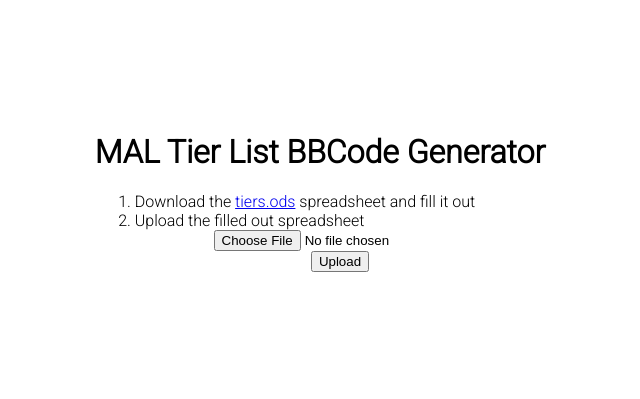
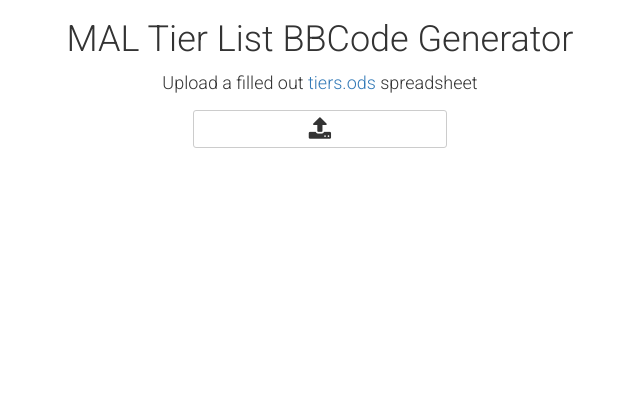
Before and after one commit to juliamarc/mal-tier-list-app, a Flask app: page / in a window 1280 px wide. Shown: the top 399 px of the page, without its empty margins (320-960 px from the left). Run offline with Flask 2, Linux system fonts and the light colour scheme; some libraries are stand-ins or nearby versions.

Commit message:
refactor

```diff
--- a/app.py
+++ b/app.py
@@ -1,6 +1,8 @@
 import os
 import uuid
 
+from werkzeug.exceptions import RequestEntityTooLarge
+from waitress import serve
 
 from flask import Flask, render_template, request
 
@@ -17,6 +19,10 @@ app = Flask(__name__)
 app.config['UPLOAD_FOLDER'] = UPLOAD_FOLDER
 app.config['MAX_CONTENT_LENGTH'] = 4 * 1024 * 1024
 
+
+@app.errorhandler(RequestEntityTooLarge)
+def handle_bad_request(e):
+    return 'bad request!', 413
 
 @app.route('/', methods=['GET', 'POST'])
 @app.route('/index.html', methods=['GET', 'POST'])
@@ -65,3 +71,4 @@ if __name__ == '__main__':
         os.makedirs(UPLOAD_FOLDER)
 
     app.run(debug=True)
+    # serve(app, host="127.0.0.1", port=5000)
--- a/static/css/style.css
+++ b/static/css/style.css
@@ -1,6 +1,6 @@
-html, body {
-    height: 50%;
-}
+/* html, body {
+    height: 25%;
+} */
 
 html {
     display: table;
@@ -16,3 +16,25 @@ body {
 #form-holder {
     text-align: center;
 }
+
+#instructions {
+    text-align: center;
+    font-size: large;
+    margin-bottom: 15px;
+}
+
+input[type=submit] {
+    font-family: 'Roboto', sans-serif;
+    padding:5px 15px;
+    background: #ffff;
+    border-style: solid;
+    border-width: 1px;
+    border-color: grey;
+    cursor:pointer;
+    -webkit-border-radius: 5px;
+    border-radius: 5px;
+}
+
+label {
+    width: 50%;
+}
--- a/templates/base.html
+++ b/templates/base.html
@@ -6,13 +6,15 @@
   <meta name="viewport" content="width=device-width, initial-scale=1">
   <link rel="preconnect" href="https://fonts.gstatic.com">
   <link href="https://fonts.googleapis.com/css2?family=Roboto:wght@300&display=swap" rel="stylesheet">
+  <link href="https://cdnjs.cloudflare.com/ajax/libs/twitter-bootstrap/3.3.7/css/bootstrap.min.css" rel="stylesheet" />
+  <link href="https://cdnjs.cloudflare.com/ajax/libs/font-awesome/4.7.0/css/font-awesome.css" rel="stylesheet" />
   <link rel="stylesheet" href="{{ url_for('static', filename='css/style.css') }}">
   <title>MALTierListApp</title>
 </head>
 
 <body>
+  <h1>MAL Tier List BBCode Generator</h1>
   <div id="container">
-    <h1>MAL Tier List BBCode Generator</h1>
     {% block body %}
     {% endblock %}
   </div>
--- a/templates/index.html
+++ b/templates/index.html
@@ -2,19 +2,19 @@
 
 {% block body %}
 
-<ol>
-  <li>Download the <a href="https://github.com/juliamarc/mal-tier-list-bbcode-gen/raw/main/tiers.ods">tiers.ods</a>
-    spreadsheet and fill it out</li>
-  <li>Upload the filled out spreadsheet
-    <div id="form-holder">
-      <form action="" method=post enctype=multipart/form-data>
-      <input type=file name=ods_file>
-      <br />
-      <input id="upload-btn" type=submit value=Upload>
-    </form>
-    </div>
-  </li>
-</ol>
+<div id="instructions">
+  Upload a filled out <a href="https://github.com/juliamarc/mal-tier-list-bbcode-gen/raw/main/tiers.ods">tiers.ods</a>
+  spreadsheet
+</div>
+
+<div id="form-holder">
+  <form action="" method=post enctype=multipart/form-data>
+    <label class="btn btn-default btn-sm center-block btn-file">
+      <i class="fa fa-upload fa-2x" aria-hidden="true"></i>
+      <input type="file" style="display: none;" name=ods_file onchange='this.form.submit();'>
+    </label>
+  </form>
+</div>
 
 <div id="error-box">{{ error_info }}</div>
 
```
